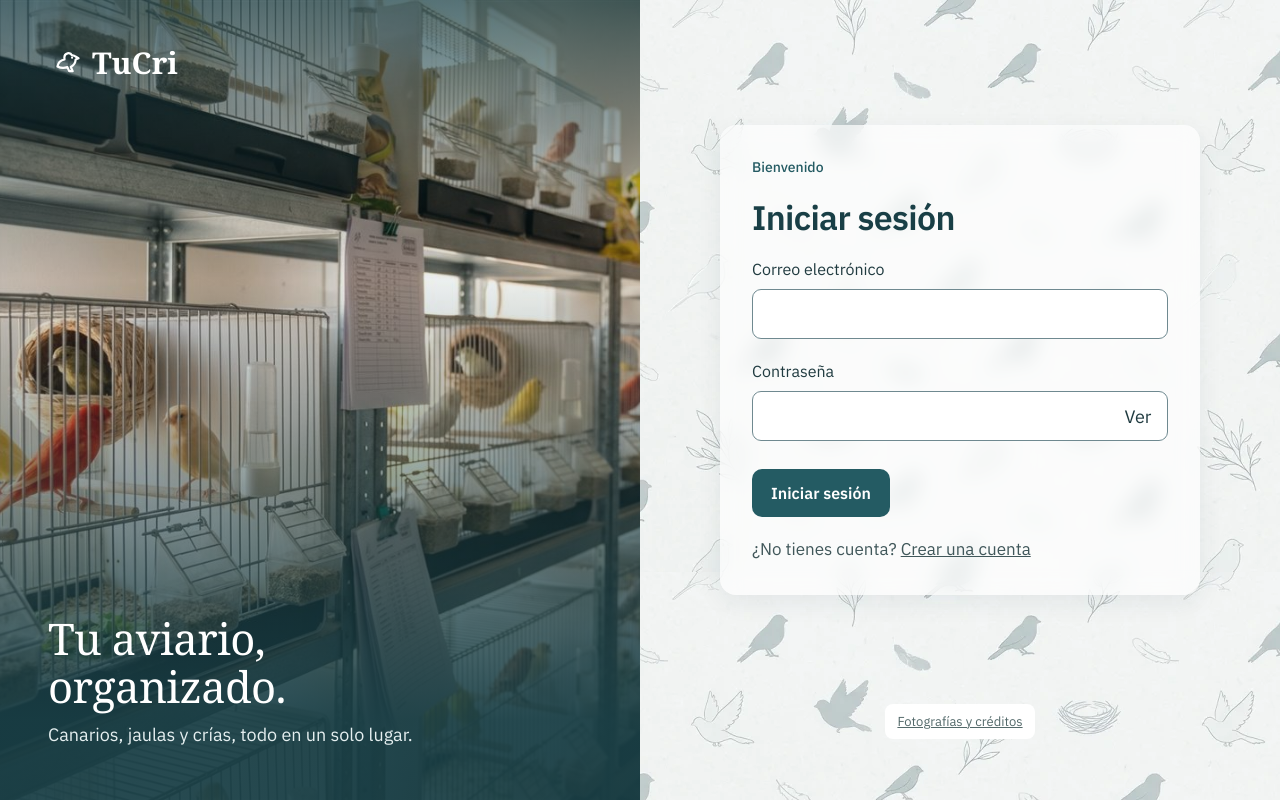
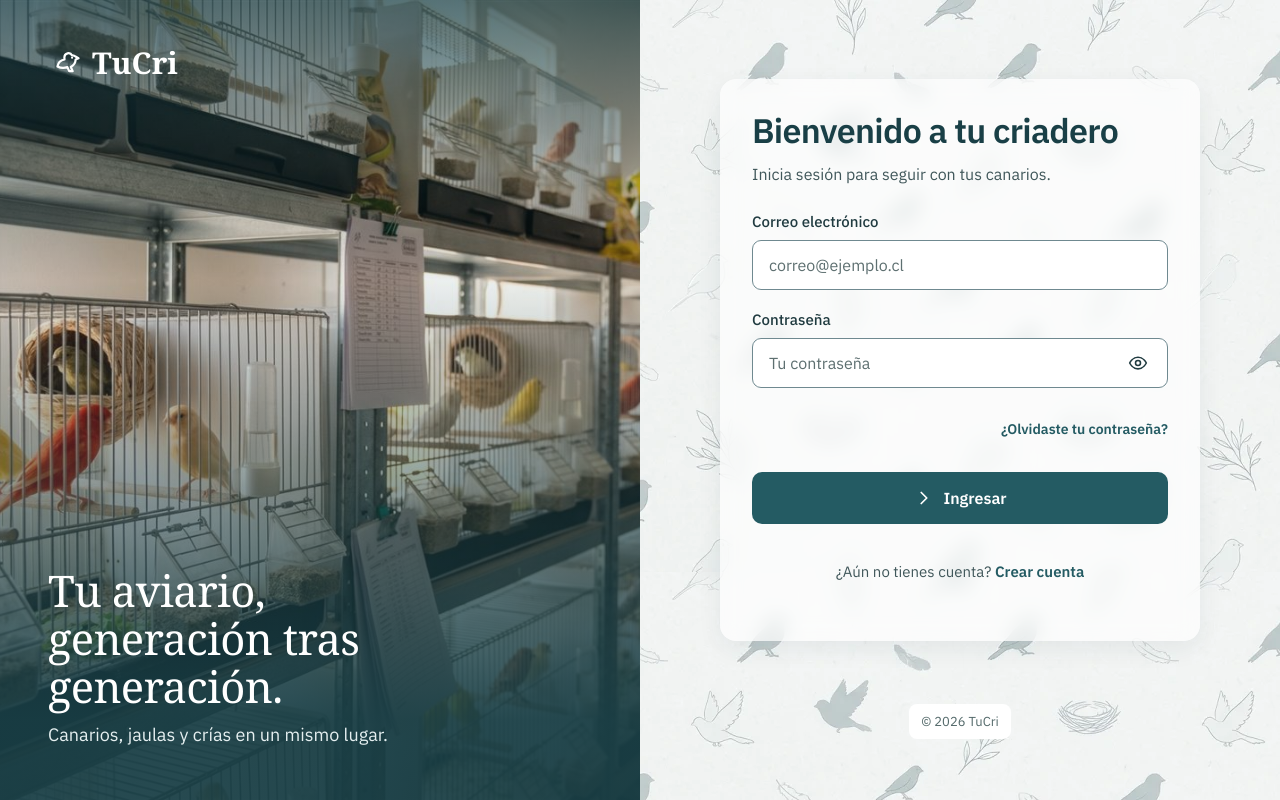
Before and after one commit to JereR1621/sistema-gestion-criadero-canarios, a PHP site: page /ingresar in a window 1280 px wide. Run offline with PHP 8.4, Linux system fonts and the light colour scheme.

Commit message:
fix(RF002): alinear ingreso con el diseño y mostrar avisos de sesión (#73)

```diff
--- /dev/null
+++ b/frontend/views/_partes/acceso.php
@@ -0,0 +1,17 @@
+<?php
+/** Marco común de registro e ingreso. Recibe $titulo y $contenido. */
+require_once __DIR__ . '/ayudas.php';
+require __DIR__ . '/cabeza.php';
+?>
+<body class="is-auth">
+<div id="app">
+<div class="auth">
+    <section class="auth-art"><a class="brand lg" href="<?= e(ruta('ingreso')) ?>"><span class="brand-mark"><?= icono('bird') ?></span><span>TuCri</span></a>
+        <div class="auth-claim"><h2>Tu aviario,<br>generación tras generación.</h2><p>Canarios, jaulas y crías en un mismo lugar.</p></div></section>
+    <section class="auth-panel"><main class="auth-card" id="main"><?= $contenido ?></main>
+        <p class="auth-foot">© <?= e(date('Y')) ?> TuCri</p></section>
+</div>
+</div>
+<?php require __DIR__ . '/aviso.php'; ?>
+</body>
+</html>
--- a/frontend/views/cuentas/ingresar.php
+++ b/frontend/views/cuentas/ingresar.php
@@ -1,62 +1,35 @@
 <?php
-
-declare(strict_types=1);
-
+/** RF002: ingreso. Campos: correo, contrasena (contrato §6). La contraseña nunca se rellena. */
 require_once __DIR__ . '/../_partes/ayudas.php';
-require __DIR__ . '/../_partes/cabeza.php';
-
-$correo = viejo('correo');
-$errorGeneral = error('_general');
-$errorCorreo = error('correo');
-$errorContrasena = error('contrasena');
-?>
-<body>
-<main class="auth">
-    <section class="auth-art" aria-label="TuCri">
-        <div class="auth-brand brand"><span class="brand-mark"><?= icono('bird') ?></span><span>TuCri</span></div>
-        <div class="auth-claim">
-            <h2>Tu aviario, organizado.</h2>
-            <p>Canarios, jaulas y crías, todo en un solo lugar.</p>
-        </div>
-    </section>
-
-    <section class="auth-panel">
-        <form class="auth-card" method="post" action="<?= e(ruta('ingreso.enviar')) ?>">
-            <p class="eyebrow">Bienvenido</p>
-            <h1>Iniciar sesión</h1>
-
-            <?php if ($errorGeneral !== ''): ?>
-            <div class="aviso aviso-error" role="alert"><?= e($errorGeneral) ?></div>
-            <?php endif; ?>
-
-            <?= csrf_campo($csrf ?? '') ?>
-
-            <div class="field">
-                <label for="correo">Correo electrónico</label>
-                <input id="correo" name="correo" type="email" autocomplete="email" inputmode="email" required
-                    value="<?= e((string) $correo) ?>"<?= $errorCorreo !== '' ? ' aria-invalid="true" aria-describedby="correo-error"' : '' ?>>
-                <?php if ($errorCorreo !== ''): ?><small id="correo-error" class="field-error"><?= e($errorCorreo) ?></small><?php endif; ?>
-            </div>
-
-            <div class="field">
-                <label for="contrasena">Contraseña</label>
-                <span class="pwd">
-                    <input id="contrasena" name="contrasena" type="password" autocomplete="current-password" required
-                        <?= $errorContrasena !== '' ? ' aria-invalid="true" aria-describedby="contrasena-error"' : '' ?>>
-                    <button class="eye" type="button" data-act="eye" aria-label="Mostrar contraseña">Ver</button>
-                </span>
-                <?php if ($errorContrasena !== ''): ?><small id="contrasena-error" class="field-error"><?= e($errorContrasena) ?></small><?php endif; ?>
-            </div>
-
-            <div class="form-actions">
-                <button class="btn btn-primary" type="submit">Iniciar sesión</button>
-            </div>
-
-            <p class="lead">¿No tienes cuenta? <a href="<?= e(ruta('registro')) ?>">Crear una cuenta</a></p>
-        </form>
-
-        <p class="auth-foot"><a href="/css/creditos.html">Fotografías y créditos</a></p>
-    </section>
-</main>
-</body>
-</html>
+$titulo = 'Iniciar sesión';
+$ojo = '<button type="button" class="eye" data-act="eye" aria-label="Mostrar contraseña">' . icono('eye') . '</button>';
+try {
+    $urlRecuperar = ruta('recuperar');
+} catch (InvalidArgumentException) {
+    $urlRecuperar = null;
+}
+ob_start(); ?>
+<h1>Bienvenido a tu criadero</h1><p class="auth-intro">Inicia sesión para seguir con tus canarios.</p>
+<?= error_general() ?>
+<form class="form" method="post" action="<?= e(ruta('ingreso.enviar')) ?>">
+    <?= csrf_campo($csrf) ?>
+    <div class="field<?= error('correo') !== '' ? ' has-error' : '' ?>">
+        <label class="lbl" for="correo">Correo electrónico</label>
+        <input type="email" id="correo" name="correo" value="<?= e(viejo('correo')) ?>" placeholder="correo@ejemplo.cl" autocomplete="email" required<?= error('correo') !== '' ? ' aria-invalid="true" aria-describedby="error-correo"' : '' ?>>
+        <?php if (error('correo') !== ''): ?><span id="error-correo" class="field-error" role="alert"><?= e(error('correo')) ?></span><?php endif; ?>
+    </div>
+    <div class="field<?= error('contrasena') !== '' ? ' has-error' : '' ?>">
+        <label class="lbl" for="contrasena">Contraseña</label>
+        <span class="pwd"><input type="password" id="contrasena" name="contrasena" placeholder="Tu contraseña" autocomplete="current-password" required<?= error('contrasena') !== '' ? ' aria-invalid="true" aria-describedby="error-contrasena"' : '' ?>><?= $ojo ?></span>
+        <?php if (error('contrasena') !== ''): ?><span id="error-contrasena" class="field-error" role="alert"><?= e(error('contrasena')) ?></span><?php endif; ?>
+    </div>
+    <?php if ($urlRecuperar !== null): ?>
+    <a class="link right" href="<?= e($urlRecuperar) ?>">¿Olvidaste tu contraseña?</a>
+    <?php else: ?>
+    <span class="link right" role="link" aria-disabled="true" title="Recuperación de contraseña aún no disponible">¿Olvidaste tu contraseña?</span>
+    <?php endif; ?>
+    <?= boton('Ingresar', 'type="submit"', 'primary big', 'chev') ?>
+</form>
+<p class="center muted">¿Aún no tienes cuenta? <a class="link" hx-boost="true" hx-target="#main" hx-select="#main" hx-select-oob="#toast" hx-swap="outerHTML show:window:top" href="<?= e(ruta('registro')) ?>">Crear cuenta</a></p>
+<?php $contenido = (string) ob_get_clean();
+require __DIR__ . '/../_partes/acceso.php';
```
Also changed, not shown: backend/tests/FrontendBaseTest.php (+3 -0 lines), 1 other file.
